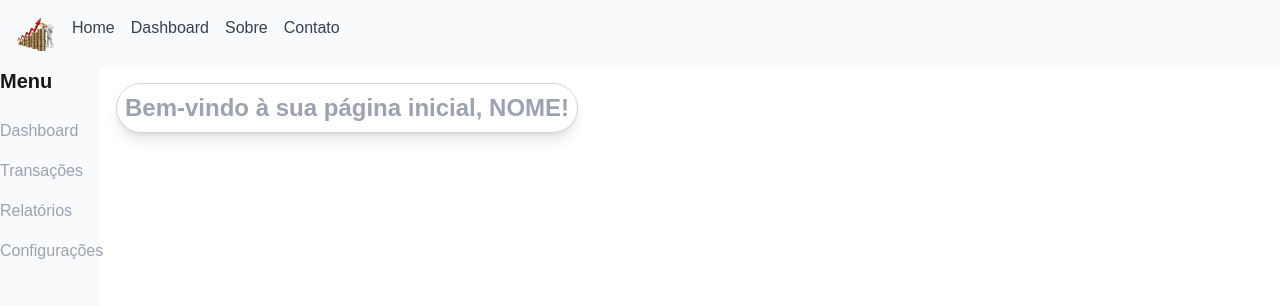
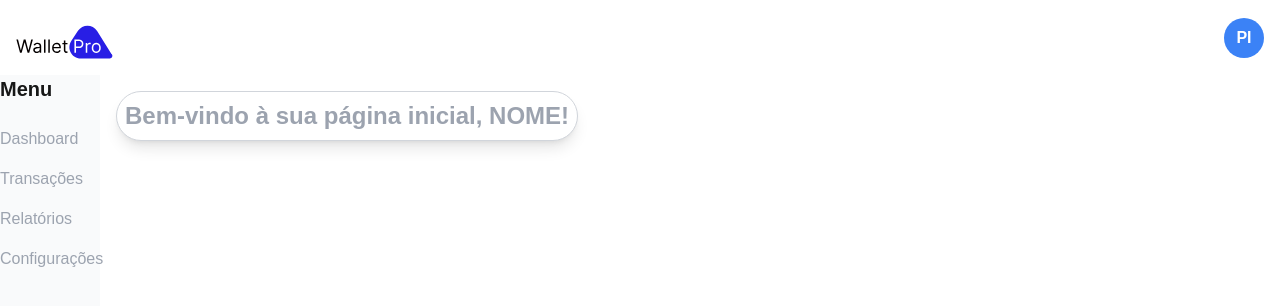
Before and after one commit to PedroItaloQ/financial_manangement, a Next.js app: page /home in a window 1280 px wide. Shown: the top 306 px of the page. Built offline with nearby package versions, Linux system fonts and the light colour scheme.

Commit message:
update: updated in navbar

```diff
--- a/src/components/Navbar.tsx
+++ b/src/components/Navbar.tsx
@@ -1,17 +1,17 @@
 import Link from 'next/link';
 import Image from 'next/image';
-import coinLogo from "../../public/coinLogo.png";
+import coinLogo from "../../public/logoWP.svg";
 
 const Navbar = () => {
   return (
-    <nav className="bg-gray-50 p-4 text-gray-700"> {/* Mudança de cor para destacar */}
-      <ul className="flex space-x-4">
-      <Image src={coinLogo} height={40} width={40} alt='moeda' />
-        <li><Link href="/home" className="hover:underline">Home</Link></li>
-        <li><Link href="/dashboard" className="hover:underline">Dashboard</Link></li>
-        <li><Link href="#" className="hover:underline">Sobre</Link></li>
-        <li><Link href="#" className="hover:underline">Contato</Link></li>
-      </ul>
+    <nav className="bg-background p-4 text-foreground flex items-center justify-between">
+      <div>
+        <Image src={coinLogo} height={100} width={100} alt="moeda" />
+      </div>
+
+      <div className="w-10 h-10 bg-blue-500 rounded-full flex items-center justify-center text-white font-bold">
+        PI
+      </div>
     </nav>
   );
 };
```
